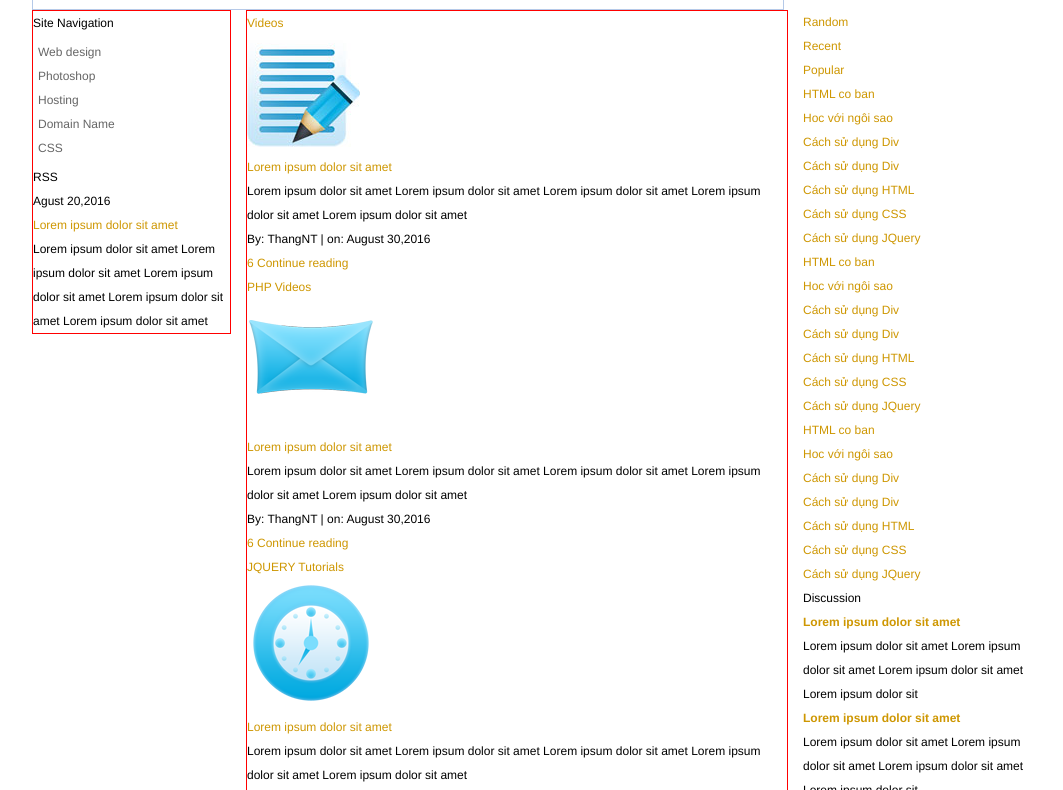
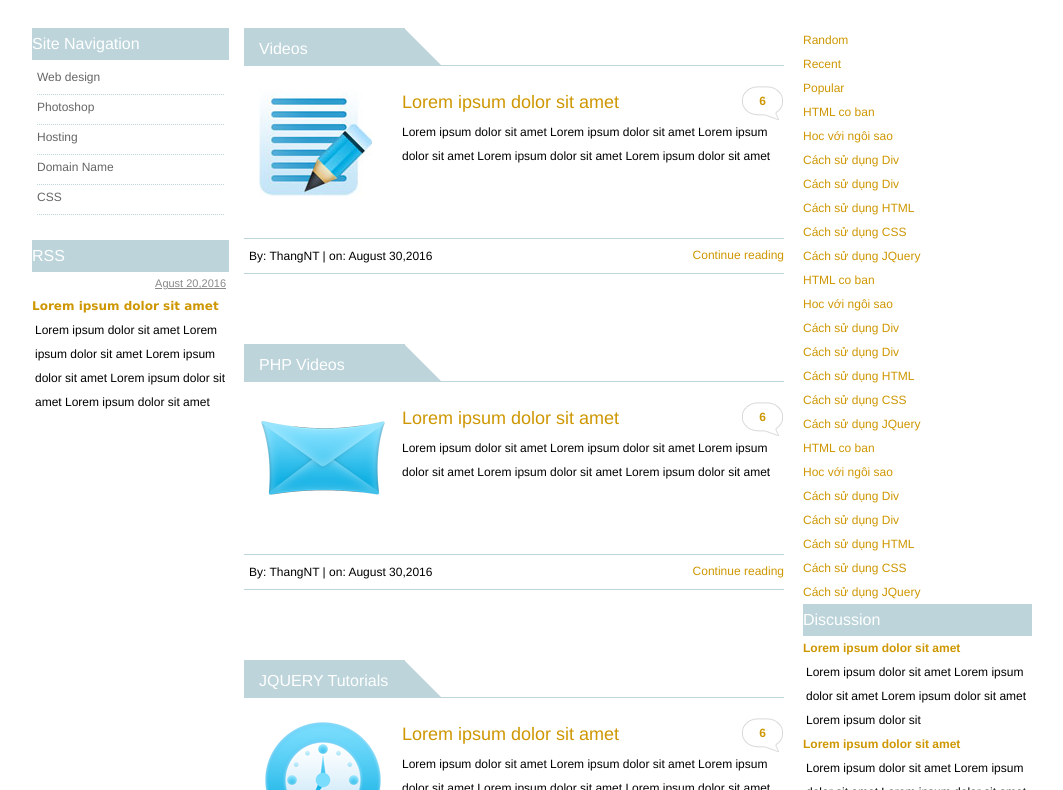
Before and after one commit to sulleynguyen/Blog, a plain HTML site: page index.html in a window 1280 px wide. Shown: the part 449-1239 px from the top of the page, without its empty margins (108-1171 px from the left). Drawn offline with nearby package versions, Linux system fonts and the light colour scheme.

Commit message:
update css

```diff
--- a/index.html
+++ b/index.html
@@ -119,21 +119,21 @@
                     <a href="#"><img src="images/post-images/post.jpg" alt="post image" /> </a>
                     <h3><a href="#">Lorem ipsum dolor sit amet</a></h3>
                     <p>Lorem ipsum dolor sit amet Lorem ipsum dolor sit amet Lorem ipsum dolor sit amet Lorem ipsum dolor sit amet Lorem ipsum dolor sit amet</p>
-                    <p class="meta-date">By: ThangNT | on: August 30,2016</p> <a class="comment-link" href="#">6</a> <a class="more-link" href="#">Continue reading</a> </div>
+                    <p class="meta-data">By: ThangNT | on: August 30,2016</p> <a class="comment-link" href="#">6</a> <a class="more-link" href="#">Continue reading</a> </div>
                 <!--end post-->
                 <h2><a href="#">PHP Videos</a></h2>
                 <div class="post">
                     <a href="#"><img src="images/post-images/post-2.png" alt="post image" /> </a>
                     <h3><a href="#">Lorem ipsum dolor sit amet</a></h3>
                     <p>Lorem ipsum dolor sit amet Lorem ipsum dolor sit amet Lorem ipsum dolor sit amet Lorem ipsum dolor sit amet Lorem ipsum dolor sit amet</p>
-                    <p class="meta-date">By: ThangNT | on: August 30,2016</p> <a class="comment-link" href="#">6</a> <a class="more-link" href="#">Continue reading</a> </div>
+                    <p class="meta-data">By: ThangNT | on: August 30,2016</p> <a class="comment-link" href="#">6</a> <a class="more-link" href="#">Continue reading</a> </div>
                 <!--end post-->
                 <h2><a href="#">JQUERY Tutorials</a></h2>
                 <div class="post">
                     <a href="#"><img src="images/post-images/post-3.png" alt="post image" /> </a>
                     <h3><a href="#">Lorem ipsum dolor sit amet</a></h3>
                     <p>Lorem ipsum dolor sit amet Lorem ipsum dolor sit amet Lorem ipsum dolor sit amet Lorem ipsum dolor sit amet Lorem ipsum dolor sit amet</p>
-                    <p class="meta-date">By: ThangNT | on: August 30,2016</p> <a class="comment-link" href="#">6</a> <a class="more-link" href="#">Continue reading</a> </div>
+                    <p class="meta-data">By: ThangNT | on: August 30,2016</p> <a class="comment-link" href="#">6</a> <a class="more-link" href="#">Continue reading</a> </div>
                 <!--end post-->
             </div>
             <!--end main-content-->
--- a/style.css
+++ b/style.css
@@ -282,7 +282,7 @@ Version: 1.3
         width: 750px;
         height: 245px;
         background: #fff;
-        border: 1px solid #b5c9e8
+        /*        border: 1px solid #b5c9e8*/
     }
     #accordion-1 dl {
         width: 750px;
@@ -344,31 +344,123 @@ Version: 1.3
     }
     /*******Main Structure**********/
     #content-wrap {
+        margin: 20px 0px 0px 0px;
         width: 100%;
         overflow: hidden;
     }
     #first-sidebar {
         width: 197px;
         float: left;
-        border: 1px solid red;
+        /*        border: 1px solid red;*/
     }
     #main-content {
         width: 540px;
         float: left;
         margin: 0 15px;
-        border: 1px solid red;
+        /*        border: 1px solid red;*/
     }
     #second-sidebar {
         width: 229px;
         float: right;
     }
-
-    #menu-category-menu{
+    #menu-category-menu {
         padding: 5px;
     }
-    #menu-category-menu li a{
-        color: #666; display: block;
+    #menu-category-menu li a {
+        color: #666;
+        display: block;
+        padding: 0px 0px 5px 0px;
+        border-bottom: 1px dotted #bcd4da;
     }
+    #menu-category-menu li a:hover {
+        color: #ce9702;
+    }
+    .widget {
+        margin: 0px 0px 20px 0px;
+    }
+    .widget p {
+        padding: 0px 3px;
+    }
+    .widget h4 a {
+        font: bold 12px verdana, sans-serif;
+    }
+    .widget h2 {
+        padding 3px 0px 3px 0px;
+        color: white;
+        font-size: 16px;
+        background-color: #bcd4da;
+    }
+    .date {
+        text-decoration: underline;
+        color: #898989;
+        text-align: right;
+        font-size: 11px;
+    }
+    /***********Main content**************/
+    #main-content h2 {
+        padding: 5px 0px 0px 15px;
+        color: white;
+        font-size: 16px;
+        background: url(images/cat-bg.png) no-repeat top left;
+        border-bottom: 1px solid #bcd4da;
+    }
+    #main-content h2 a {
+        color: white;
+    }
+    .post {
+        position: relative;
+    }
+    .post h3 {
+        margin: 18px 0px 0px 158px;
+        font-size: 18px;
+    }
+    .post h3 a:hover {
+        text-decoration: underline;
+    }
+    .post img {
+        float: left;
+        margin: 0px 15px;
+    }
+    .post p{
+        margin-left: 158px;
+    }
+    .post .meta-data{
+        margin: 70px 0px;
+        border-top: 1px solid #bcd4da;
+        border-bottom: 1px solid #bcd4da;
+        padding: 5px;
+    }
+
+    .more-link{
+        position: absolute;
+        bottom: 7px;
+        right: 0px;
+
+    }
+    .post-edit-link{
+        float:right
+    }
+    a.more-link:hover{
+        text-decoration: underline;
+    }
+    .comment-link{
+        position: absolute;
+        top:0px;
+        right:0px;
+        display: block;
+        width: 43px;
+        height: 36px;
+        padding-top: 5px;
+        font-weight: bold;
+        color:#ce9702;
+        text-align: center;
+        background: url(images/comment-bubble-rtl.png) no-repeat top left;
+    }
+    a.comment-link:hover{
+        color:cadetblue;
+    }
+
+    .comment-link
 }
 
 
```
